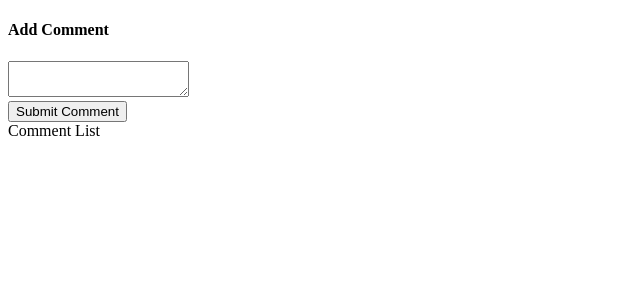
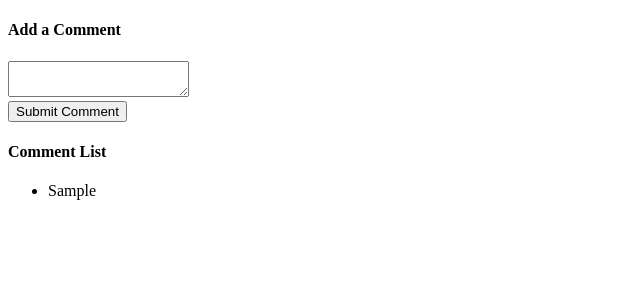
Before and after one commit to paulina-grunwald/comments_react_app, a React (Create React App) app: page / in a window 1280 px wide. Both pictures are taken after typing "Sample" into the empty fields and a click on the button "Submit Comment". Shown: the top 300 px of the page, without its empty margins (0-640 px from the left). Built offline with nearby package versions, Linux system fonts and the light colour scheme.

Commit message:
Add tests for ComponentList

```diff
--- a/src/Root.js
+++ b/src/Root.js
@@ -3,10 +3,10 @@
 import { createStore } from 'redux'
 import reducers from 'reducers'
 
-export default (props) => {
+export default ({ children, initialState = {} }) => {
   return (
-    <Provider store={createStore(reducers, {})}>
-      {props.children}
+    <Provider store={createStore(reducers, initialState)}>
+      {children}
     </Provider>
   )
 }
--- a/src/components/CommentBox.js
+++ b/src/components/CommentBox.js
@@ -2,28 +2,29 @@
 import * as actions from 'actions'
 import {connect} from 'react-redux'
 class CommentBox extends Component {
-  state = {comment: ''
-  }
-  handleChange = (e) => {
-    this.setState({comment: e.target.value})
-  }
-  handleSubmit = (e) => {
-    e.preventDefault()
+  state = {comment: ''}
+  handleChange = event => {
+    this.setState({ comment: event.target.value });
+  };
 
-    this.props.saveComment(this.state.comment)
-    this.setState({comment: ''})
-  }
+  handleSubmit = event => {
+    event.preventDefault();
+    this.props.saveComment(this.state.comment);
+    this.setState({ comment: '' });
+  };
 
-  render () {
+  render() {
     return (
-      <form onSubmit={this.handleSubmit}>
-        <h4>Add Comment</h4>
-        <textarea onChange={this.handleChange } value={this.state.comment}/>
-        <div>
-          <button>Submit Comment</button>
-        </div>
-      </form>
-    )
+      <div>
+        <form onSubmit={this.handleSubmit}>
+          <h4>Add a Comment</h4>
+          <textarea onChange={this.handleChange} value={this.state.comment} />
+          <div>
+            <button>Submit Comment</button>
+          </div>
+        </form>
+      </div>
+    );
   }
 }
 
--- a/src/components/CommentList.js
+++ b/src/components/CommentList.js
@@ -1,4 +1,25 @@
-import React from 'react'
-export default () => {
-  return <div>Comment List</div>
+import React, { Component } from 'react'
+import { connect } from 'react-redux'
+class CommentList extends Component {
+  renderComments () {
+    return this.props.comments.map(comment => {
+      return <li key={comment}>{comment}</li>
+    })
+  }
+  render () {
+    return (
+      <div>
+        <h4>Comment List</h4>
+        <ul>
+          {this.renderComments()}
+        </ul>
+      </div>
+    )
+  }
 }
+
+function mapStateToProps (state) {
+  return { comments: state.comments }
+}
+
+export default connect(mapStateToProps)(CommentList)
```
Also changed, not shown: 2 other files (tests, documents, lock files or other folders).
